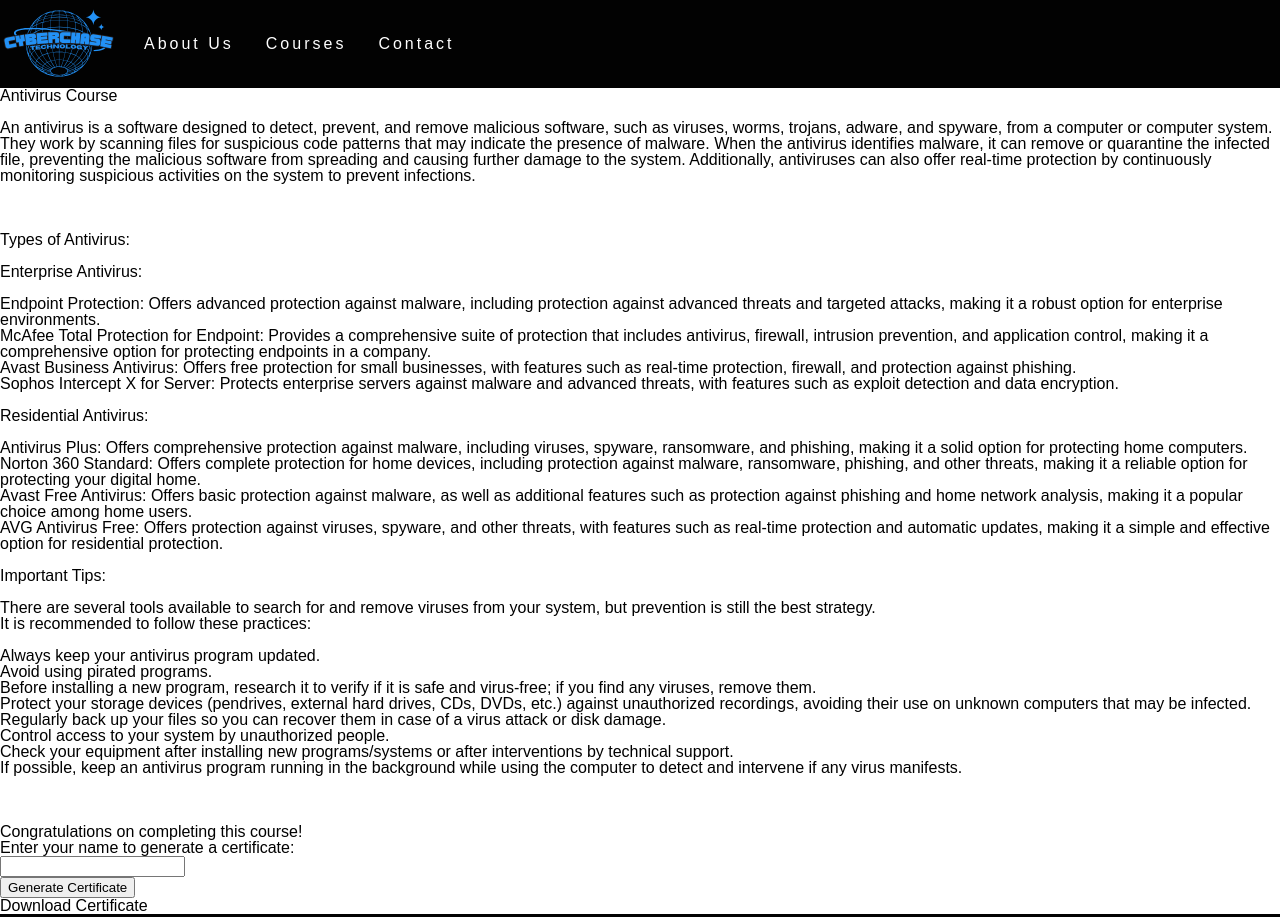
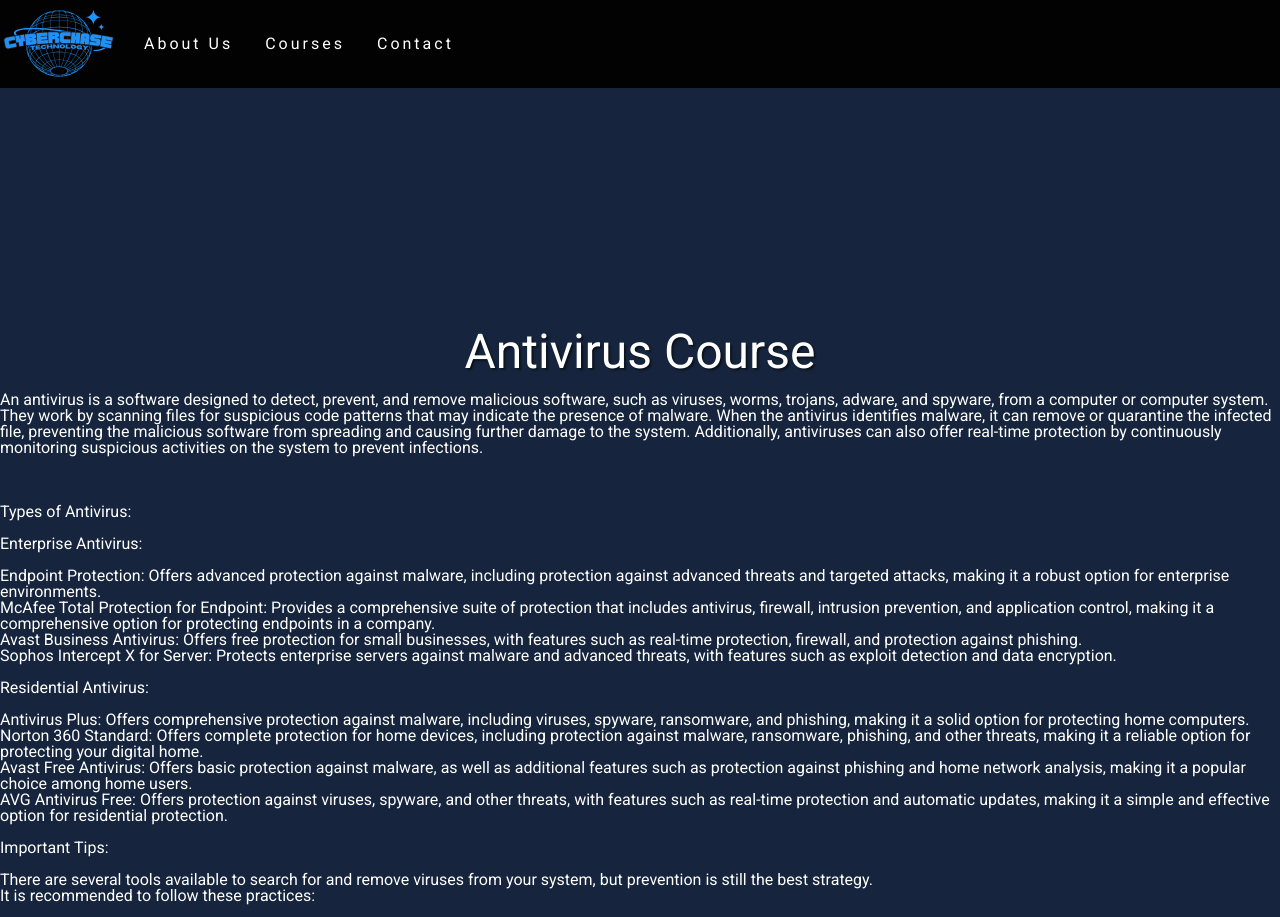
Before and after one commit to Cyber-Chase/Frontend, a plain HTML site: page courses-pages/course1.html in a window 1280 px wide. Shown: the top 917 px of the page. Drawn offline with Linux system fonts and the light colour scheme.

Commit message:
:update: Minor changes on Courses Pages with CSS

```diff
--- a/courses-pages/course1.html
+++ b/courses-pages/course1.html
@@ -10,6 +10,7 @@
     <link rel="stylesheet" href="../css/home.css">
     <link rel="stylesheet" href="../css/footer.css">
     <link rel="stylesheet" href="../css/courses-pages.css">
+    <link rel="stylesheet" href="https://fonts.googleapis.com/css2?family=Roboto:wght@400;700&display=swap">
 </head>
 
 
--- a/css/courses-pages.css
+++ b/css/courses-pages.css
@@ -0,0 +1,12 @@
+body {
+    font-family: 'Roboto', sans-serif;
+    background-color: #16253d;
+    color: #ffffff;
+}
+
+h1 {
+    text-align: center;
+    font-size: 3em;
+    margin-top: 5em;
+    text-shadow: 2px 2px 2px rgba(0, 0, 0, 0.5);
+}
```
